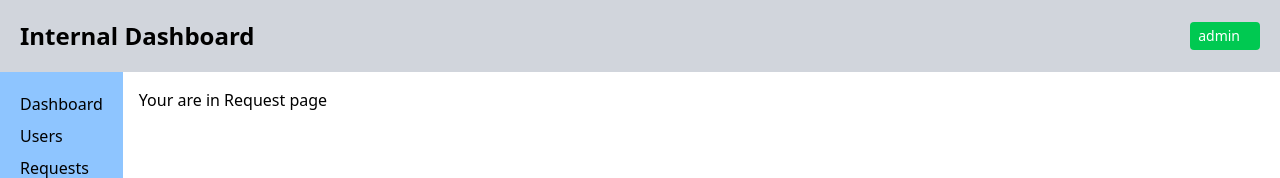
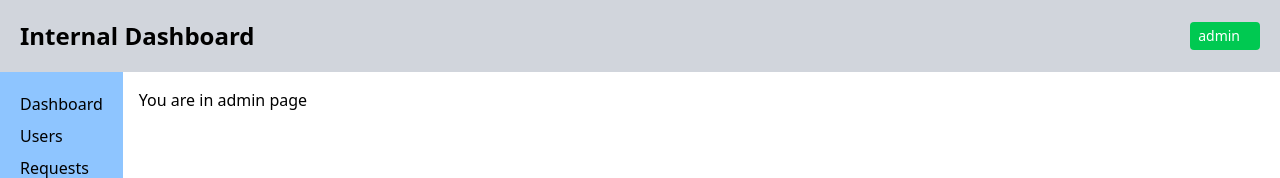
Before and after one commit to itsgauravkumar07/internal-user-management-dashboard, a React (Vite) app: page /dashboard/requests in a window 1280 px wide. Shown: the top 178 px of the page. Built offline with nearby package versions, Linux system fonts and the light colour scheme.

Commit message:
Implemented role based UI in request page

```diff
--- a/src/pages/Request.jsx
+++ b/src/pages/Request.jsx
@@ -1,8 +1,22 @@
+import { useAppContext } from '../context/AppProvider';
+
 export default function Request(){
+
+    const { request, setRequest, currentRole } = useAppContext();
 
     return(
         <div>
-            <h1>Your are in Request page</h1>
+            {
+                currentRole === "admin"
+                ?
+                <>
+                    <p>You are in admin page</p>
+                </>
+                :
+                <>
+                    <p>You are in member page</p>
+                </>
+            }
         </div>
     )
 }
```
